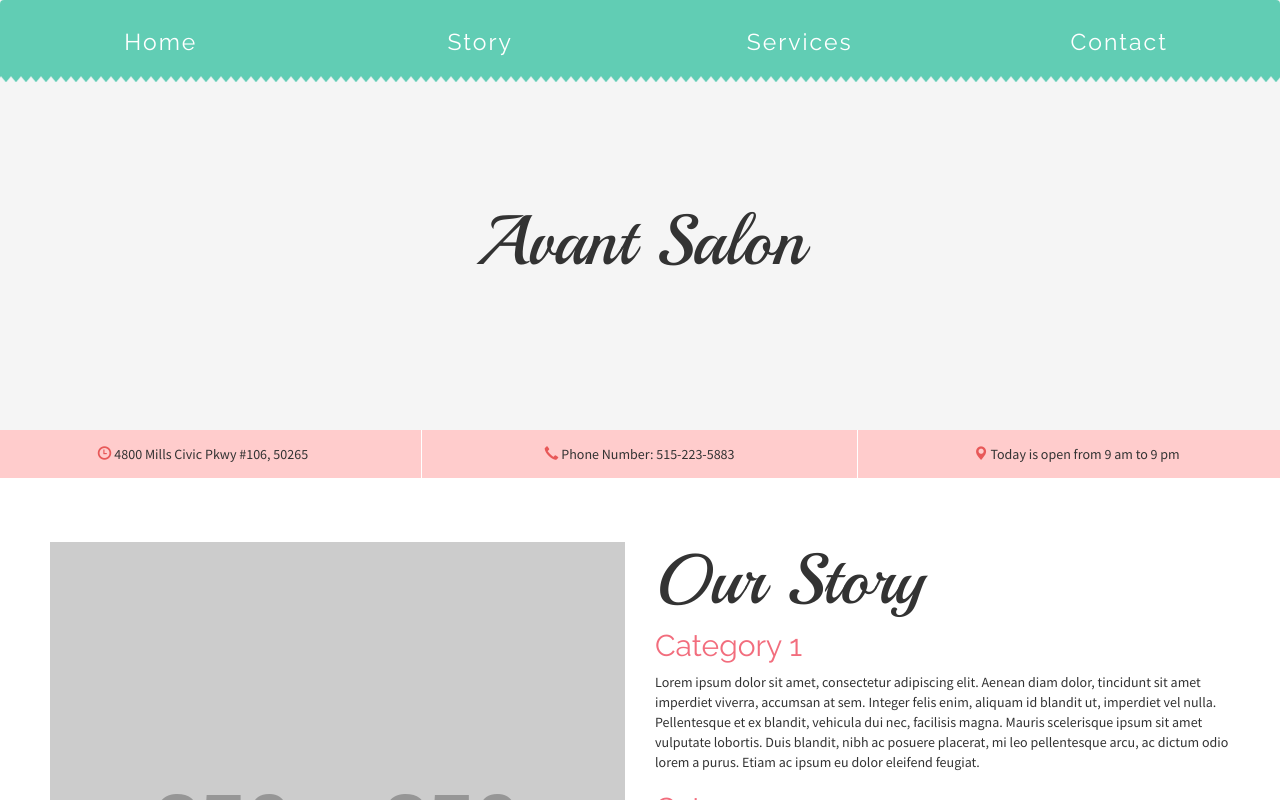
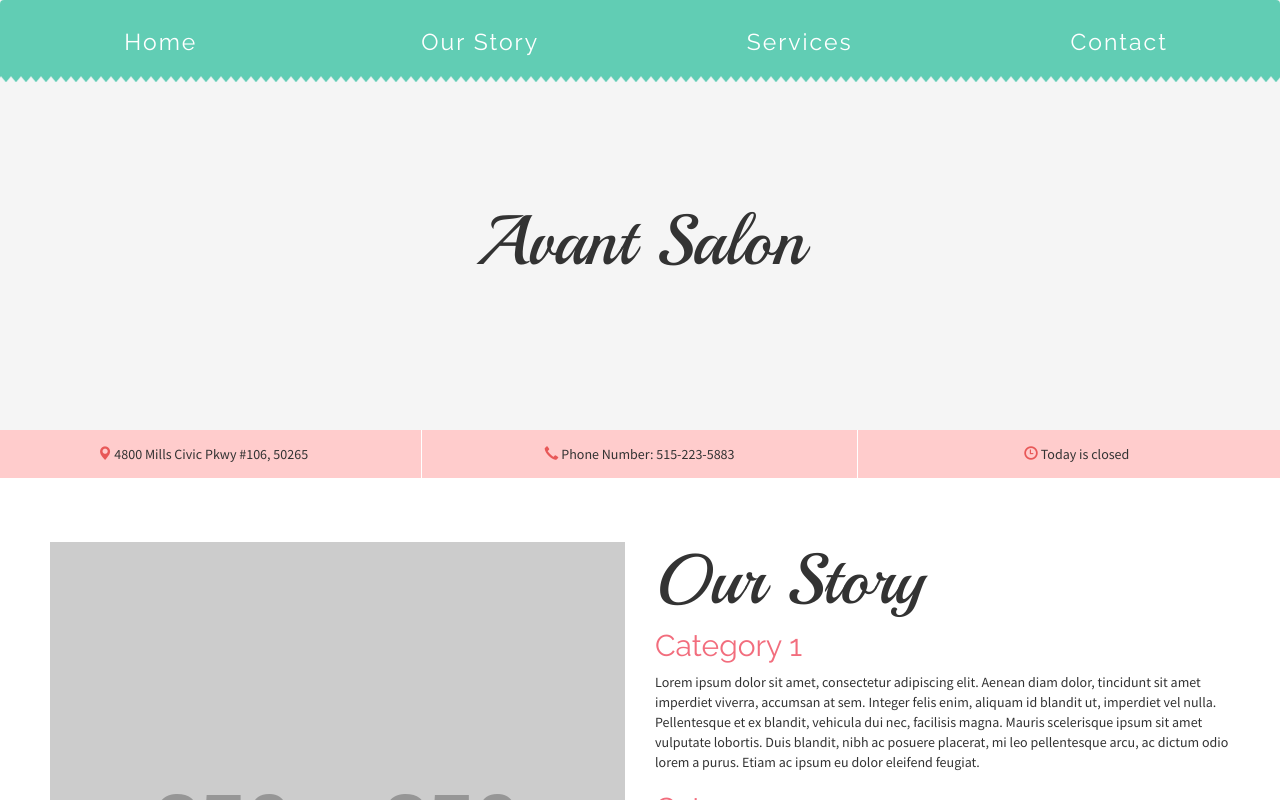
Before and after one commit to avantsalon/avantsalon.github.io, a website: page index.html in a window 1280 px wide. Shown: the top 800 px of the page. Drawn offline with nearby package versions, Linux system fonts and the light colour scheme; some packages are replaced by stand-ins of ours; placeholder pictures from the web are drawn by us.

Commit message:
added in dynamic hours of operation

```diff
--- a/assets/js/avant.js
+++ b/assets/js/avant.js
@@ -3,6 +3,7 @@ avant = {
         $(document).ready(function () {
             avant._initNavigationLinks();
             avant._initNavigationBarCollapse();
+            avant._initHoursOfOperation();
             avant._initServiceHeights();
             google.maps.event.addDomListener(window, 'load', avant._initGoogleMap);
         });
@@ -79,6 +80,25 @@ avant = {
         });
     },
 
+    _initHoursOfOperation: function() {
+        var openHoursEl = $('.current-hours-open');
+        var hoursOpen = [
+            'closed',
+            'closed',
+            'open from 9am to 9pm',
+            'open from 9am to 9pm',
+            'open from 9am to 9pm',
+            'open from 9am to 9pm',
+            'open from 9am to 9pm'
+        ];
+
+        var dateTime = new Date();
+        var currentDayOfWeek = dateTime.getDay();
+        var currentHoursOpen = hoursOpen[currentDayOfWeek];
+
+        openHoursEl.html(currentHoursOpen);
+    },
+
     _initServiceHeights: function () {
         $('.service-item .item-wrapper').matchHeight();
     }
--- a/index.html
+++ b/index.html
@@ -1,5 +1,6 @@
 <html>
 <head>
+	<title>Avant Salon: Welcome</title>
 	<meta name=viewport content="width=device-width, initial-scale=1">
 
 	<link href='https://fonts.googleapis.com/css?family=Playball' rel='stylesheet' type='text/css'>
@@ -21,7 +22,7 @@
 		    <div class="collapse navbar-collapse text-center" id="avant-nav">
 		      <ul class="nav navbar-nav">
 		        <li class="nav-link col-sm-3" scrollTo=".introduction"><h3>Home</h3></li>
-		        <li class="nav-link col-sm-3" scrollTo=".our-story"><h3>Story</h3></li>
+		        <li class="nav-link col-sm-3" scrollTo=".our-story"><h3>Our Story</h3></li>
 		        <li class="nav-link col-sm-3" scrollTo=".services"><h3>Services</h3></li>
 		        <li class="nav-link col-sm-3" scrollTo=".contact"><h3>Contact</h3></li>
 		      </ul>
@@ -36,7 +37,7 @@
 
 		<section class="biz-info row text-center">
 			<div class="info-snip col-sm-4">
-				<span class="glyphicon glyphicon-time"></span><span>4800 Mills Civic Pkwy #106, 50265</span>
+				<span class="glyphicon glyphicon-map-marker"></span><span>4800 Mills Civic Pkwy #106, 50265</span>
 			</div>
 
 			<div class="info-snip col-sm-4">
@@ -44,7 +45,7 @@
 			</div>
 
 			<div class="info-snip col-sm-4">
-				<span class="glyphicon glyphicon-map-marker"></span><span>Today is open from 9 am to 9 pm</span>
+				<span class="glyphicon glyphicon-time"></span><span>Today is <span class="current-hours-open"></span></span>
 			</div>
 		</section>
 
```
